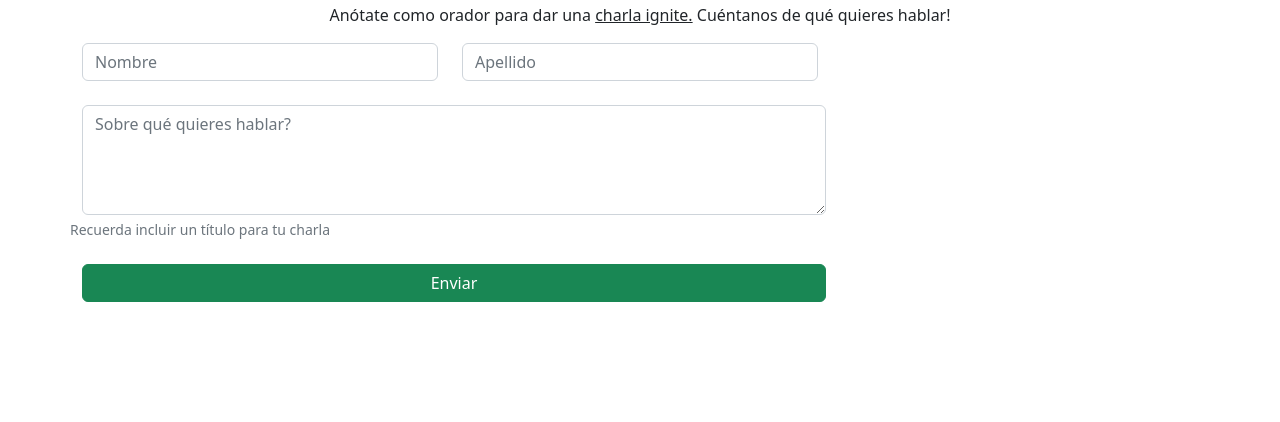
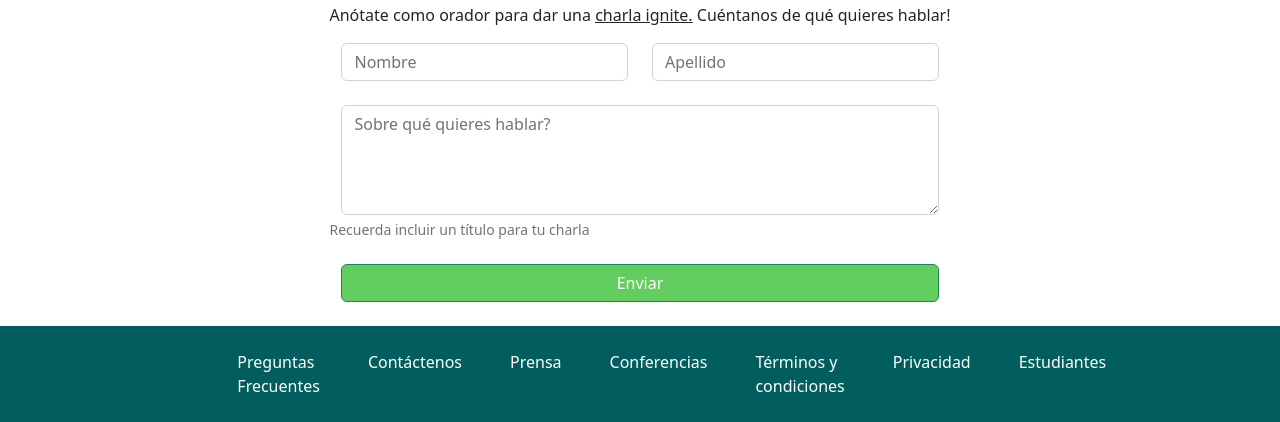
Before and after one commit to Tinwe23/JavascriptCACNoche2023, a plain HTML site: page index.html in a window 1280 px wide. Shown: the part 743-1165 px from the top of the page. Before the commit the page ends 1045 px from the top, so only its background shows below. Drawn offline with nearby package versions, Linux system fonts and the light colour scheme.

Commit message:
Update index.html

```diff
--- a/index.html
+++ b/index.html
@@ -114,28 +114,29 @@
           </div>
 
     </section>
+
     <section>
+      <div class="d-flex justify-content-center col-12">
       <div class="row">
-               <form>
-              <div class="mb-9">
+              <form>
               <h5 class="text-center">CONVIÉRTETE EN UN</H5>
               <h1 class="text-center">ORADOR</h1>
               <p class="text-center">Anótate como orador para dar una <ins>charla ignite.</ins> Cuéntanos de qué quieres hablar!</p>
 
               <div class="container">
                 <div class="row mb-4">
-                  <div class="col-4">
+                  <div class="col-6">
                     <input class="form-control input-sm" id="inputsm" type="text" placeholder="Nombre">
                   </div>
-                  <div class="col-4">
+                  <div class="col-6">
                   <input class="form-control input-sm" id="inputsm" type="text" placeholder="Apellido">
                 </div>
               </div>
 
-              <div class="col-8">
+              <div class="col-12">
                <textarea class="form-control" id="exampleFormControlTextarea1" rows="4" placeholder="Sobre qué quieres hablar?"></textarea> </div>
                <div class="form-text row mb-4">Recuerda incluir un título para tu charla</div>
-               <div> <button type="button-success" class="btn btn-success col-8" >Enviar</button></div>
+               <div class=mb-4> <button type="button-success" style="background-color: rgba(21, 179, 15, 0.658)" class="btn btn-success col-12" >Enviar</button></div>
               </div>
             </div>
           </div>
@@ -143,9 +144,26 @@
           </form>
         </div>
       </div>
+    </div>
 
 
     </section>
+
+<section>
+  <div class="d-flex justify-content-evenly" style="background-color: rgb(2, 94, 94)">
+    <div class="d-flex justify-content-evenly col-8 text-white">
+    <div class="p-4 bd-highlight">Preguntas Frecuentes</div>
+    <div class="p-4 bd-highlight">Contáctenos</div>
+    <div class="p-4 bd-highlight">Prensa</div>
+    <div class="p-4 bd-highlight">Conferencias</div>
+    <div class="p-4 bd-highlight">Términos y condiciones</div>
+    <div class="p-4 bd-highlight">Privacidad</div>
+    <div class="p-4 bd-highlight">Estudiantes</div>
+  </div>
+
+  </div>
+  </section>
+
     <script src="https://cdn.jsdelivr.net/npm/bootstrap@5.3.0-alpha3/dist/js/bootstrap.bundle.min.js" integrity="sha384-ENjdO4Dr2bkBIFxQpeoTz1HIcje39Wm4jDKdf19U8gI4ddQ3GYNS7NTKfAdVQSZe" crossorigin="anonymous"></script>
 </body>
 </html>
```
